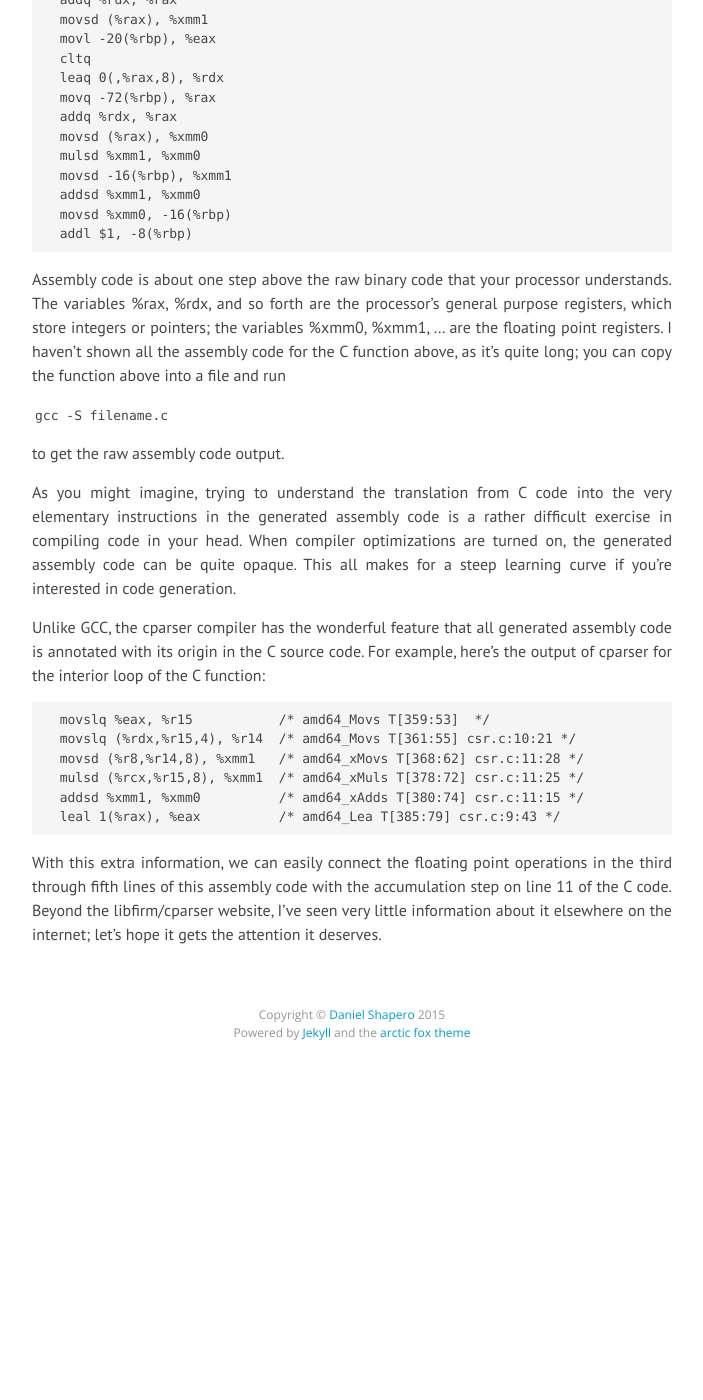
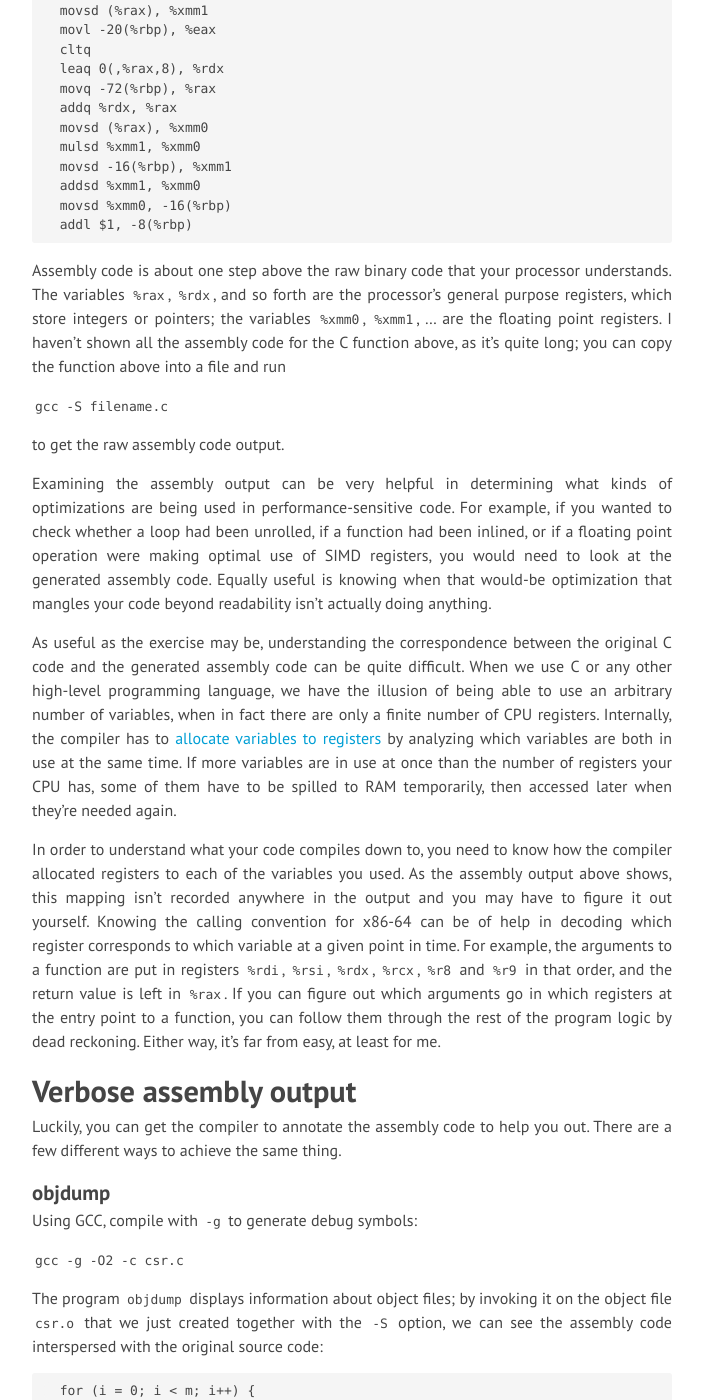
Before and after one commit to danshapero/danshapero.github.io, a Jekyll site: the page built from _posts/2014-09-19-cparser.md, in a window 1280 px wide and 1400 px high, scrolled down 959 px. Shown: the whole window, without its empty margins (288-991 px from the left). Built offline with Jekyll 4.4.1, drawn with Linux system fonts in a browser that asks for light colours; nearby versions of some CDN libraries; before the commit the page ends 2037 px from its top, so only the background shows below that; some of the changed text lies outside the part shown.

Commit message:
Updated cparser post about using objdump

```diff
--- a/_posts/2014-09-19-cparser.md
+++ b/_posts/2014-09-19-cparser.md
@@ -1,11 +1,12 @@
 ---
 layout: post
-title: "Praise to the All-Father, a compiler with readable assembly output"
+title: "Readable compiler assembly output"
 date: 2014-09-19 15:00:00
 categories: compilers
 ---
 
-Recently I stumbled across the library [libfirm](http://pp.ipd.kit.edu/firm/) and its associated frontend cparser, which together constitute a working and (they claim) mature C compiler.
+# Learn to read assembly for great good
+
 Some of my work lately has necessitated inspecting the generated assembly for code I've written.
 For those unfamiliar with the inner workings of compilers, they turn things like C code:
 
@@ -59,28 +60,82 @@
 {% endhighlight %}
 
 Assembly code is about one step above the raw binary code that your processor understands.
-The variables %rax, %rdx, and so forth are the processor's general purpose registers, which store integers or pointers; the variables %xmm0, %xmm1, ... are the floating point registers.
+The variables `%rax`, `%rdx`, and so forth are the processor's general purpose registers, which store integers or pointers; the variables `%xmm0`, `%xmm1`, ... are the floating point registers.
 I haven't shown all the assembly code for the C function above, as it's quite long; you can copy the function above into a file and run
 
 `gcc -S filename.c`
 
 to get the raw assembly code output.
 
-As you might imagine, trying to understand the translation from C code into the very elementary instructions in the generated assembly code is a rather difficult exercise in compiling code in your head.
-When compiler optimizations are turned on, the generated assembly code can be quite opaque.
-This all makes for a steep learning curve if you're interested in code generation.
+Examining the assembly output can be very helpful in determining what kinds of optimizations are being used in performance-sensitive code.
+For example, if you wanted to check whether a loop had been unrolled, if a function had been inlined, or if a floating point operation were making optimal use of SIMD registers, you would need to look at the generated assembly code.
+Equally useful is knowing when that would-be optimization that mangles your code beyond readability isn't actually doing anything.
 
-Unlike GCC, the cparser compiler has the wonderful feature that all generated assembly code is annotated with its origin in the C source code.
+As useful as the exercise may be, understanding the correspondence between the original C code and the generated assembly code can be quite difficult.
+When we use C or any other high-level programming language, we have the illusion of being able to use an arbitrary number of variables, when in fact there are only a finite number of CPU registers.
+Internally, the compiler has to [allocate variables to registers](https://en.wikipedia.org/wiki/Register_allocation) by analyzing which variables are both in use at the same time.
+If more variables are in use at once than the number of registers your CPU has, some of them have to be spilled to RAM temporarily, then accessed later when they're needed again.
+
+In order to understand what your code compiles down to, you need to know how the compiler allocated registers to each of the variables you used.
+As the assembly output above shows, this mapping isn't recorded anywhere in the output and you may have to figure it out yourself.
+Knowing the calling convention for x86-64 can be of help in decoding which register corresponds to which variable at a given point in time.
+For example, the arguments to a function are put in registers `%rdi`, `%rsi`, `%rdx`, `%rcx`, `%r8` and `%r9` in that order, and the return value is left in `%rax`.
+If you can figure out which arguments go in which registers at the entry point to a function, you can follow them through the rest of the program logic by dead reckoning.
+Either way, it's far from easy, at least for me.
+
+
+# Verbose assembly output
+
+Luckily, you can get the compiler to annotate the assembly code to help you out.
+There are a few different ways to achieve the same thing.
+
+### objdump
+Using GCC, compile with `-g` to generate debug symbols:
+
+`gcc -g -O2 -c csr.c`
+
+The program `objdump` displays information about object files; by invoking it on the object file `csr.o` that we just created together with the `-S` option, we can see the assembly code interspersed with the original source code:
+
+{% highlight objdump-nasm %}
+  for (i = 0; i < m; i++) {
+    z = 0.0;
+  22:	66 0f 28 ca          	movapd xmm1,xmm2
+  26:	41 29 c2             	sub    r10d,eax
+  29:	48 8d 1c 82          	lea    rbx,[rdx+rax*4]
+  2d:	4c 8d 1c c1          	lea    r11,[rcx+rax*8]
+  31:	4a 8d 2c 95 04 00 00 	lea    rbp,[r10*4+0x4]
+  38:	00
+
+    for (k = ptr[i]; k < ptr[i + 1]; k++) {
+  39:	31 c0                	xor    eax,eax
+  3b:	0f 1f 44 00 00       	nop    DWORD PTR [rax+rax*1+0x0]
+      j = node[k];
+      z += val[k] * x[j];
+  40:	4c 63 14 03          	movsxd r10,DWORD PTR [rbx+rax*1]
+  44:	f2 41 0f 10 04 43    	movsd  xmm0,QWORD PTR [r11+rax*2]
+  4a:	48 83 c0 04          	add    rax,0x4
+{% endhighlight %}
+
+This is again just a snippet of the full output, which is much too long.
+The `-l` flag can be used instead to just get line number output instead of the original source code.
+
+
+
+### cparser
+While GCC and clang are both deservedly well-known, I recently stumbled across the compiler backend library [libfirm](http://pp.ipd.kit.edu/firm) and its C frontend, cparser; libfirm/cparser are roughly analogous to LLVM/clang.
+Unlike LLVM, however, libfirm is written entirely in C, so the compilation times are much more manageable.
+All generated assembly code from cparser is annotated with its origin in the C source code.
 For example, here's the output of cparser for the interior loop of  the C function:
 
 {% highlight asm %}
-  movslq %eax, %r15           /* amd64_Movs T[359:53]  */
-  movslq (%rdx,%r15,4), %r14  /* amd64_Movs T[361:55] csr.c:10:21 */
-  movsd (%r8,%r14,8), %xmm1   /* amd64_xMovs T[368:62] csr.c:11:28 */
-  mulsd (%rcx,%r15,8), %xmm1  /* amd64_xMuls T[378:72] csr.c:11:25 */
-  addsd %xmm1, %xmm0          /* amd64_xAdds T[380:74] csr.c:11:15 */
-  leal 1(%rax), %eax          /* amd64_Lea T[385:79] csr.c:9:43 */
+movslq %eax, %r15           /* amd64_Movs T[359:53]  */
+movslq (%rdx,%r15,4), %r14  /* amd64_Movs T[361:55] csr.c:10:21 */
+movsd (%r8,%r14,8), %xmm1   /* amd64_xMovs T[368:62] csr.c:11:28 */
+mulsd (%rcx,%r15,8), %xmm1  /* amd64_xMuls T[378:72] csr.c:11:25 */
+addsd %xmm1, %xmm0          /* amd64_xAdds T[380:74] csr.c:11:15 */
+leal 1(%rax), %eax          /* amd64_Lea T[385:79] csr.c:9:43 */
 {% endhighlight %}
 
-With this extra information, we can easily connect the floating point operations in the third through fifth lines of this assembly code with the accumulation step on line 11 of the C code.
-Beyond the libfirm/cparser website, I've seen very little information about it elsewhere on the internet; let's hope it gets the attention it deserves.
+Beyond the libfirm/cparser website, I've seen very little information about it elsewhere on the internet.
+While it appears to be more of an academic project than an industrial-strength compiler like clang, I've been pretty impressed with the results for 32-bit x86 and it has a well-documented graph-based intermediate representation.
+Hopefully it will get the attention it deserves.
```
